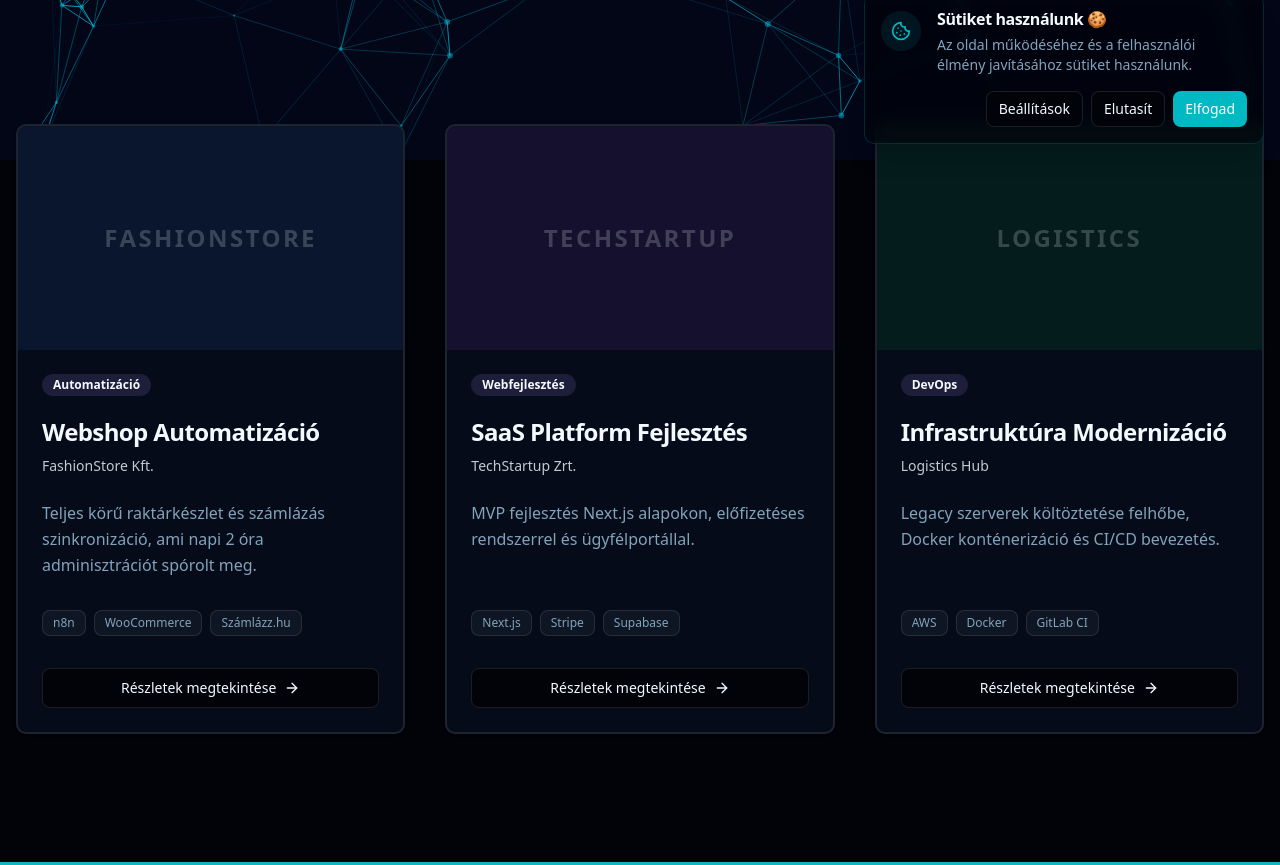
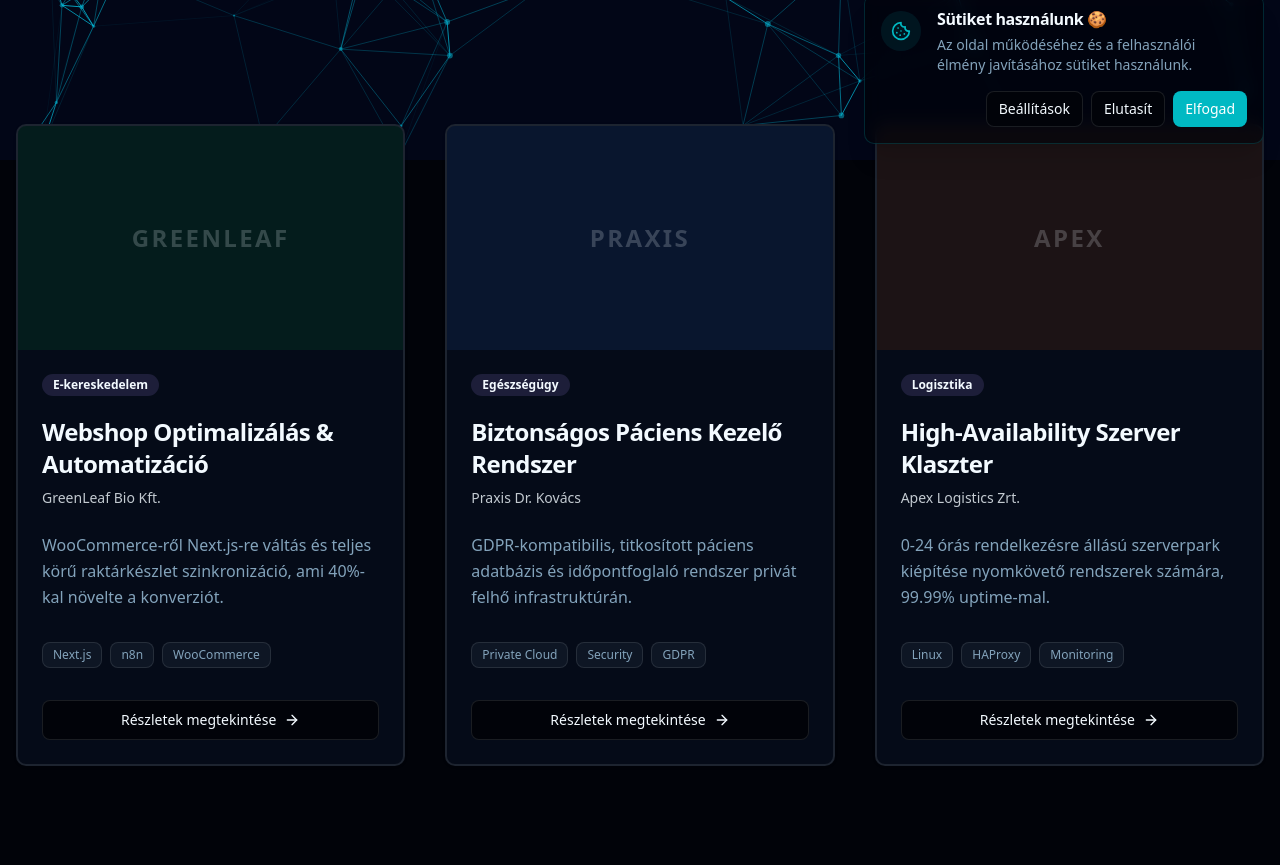
Before and after one commit to whoisnrb/webpage, a Next.js app: page /en/referenciak in a window 1280 px wide. Shown: the part 640-1505 px from the top of the page. Built offline with nearby package versions, Linux system fonts and the light colour scheme; no server answers; the database is empty; grey boxes are pictures that could not be loaded.

Commit message:
chore: update references with realistic examples

```diff
--- a/src/app/[locale]/referenciak/page.tsx
+++ b/src/app/[locale]/referenciak/page.tsx
@@ -6,28 +6,28 @@ import { ArrowRight } from "lucide-react"
 // Mock data for case studies
 const caseStudies = [
     {
-        title: "Webshop Automatizáció",
-        client: "FashionStore Kft.",
-        category: "Automatizáció",
-        description: "Teljes körű raktárkészlet és számlázás szinkronizáció, ami napi 2 óra adminisztrációt spórolt meg.",
-        tags: ["n8n", "WooCommerce", "Számlázz.hu"],
+        title: "Webshop Optimalizálás & Automatizáció",
+        client: "GreenLeaf Bio Kft.",
+        category: "E-kereskedelem",
+        description: "WooCommerce-ről Next.js-re váltás és teljes körű raktárkészlet szinkronizáció, ami 40%-kal növelte a konverziót.",
+        tags: ["Next.js", "n8n", "WooCommerce"],
+        image: "bg-green-500/10"
+    },
+    {
+        title: "Biztonságos Páciens Kezelő Rendszer",
+        client: "Praxis Dr. Kovács",
+        category: "Egészségügy",
+        description: "GDPR-kompatibilis, titkosított páciens adatbázis és időpontfoglaló rendszer privát felhő infrastruktúrán.",
+        tags: ["Private Cloud", "Security", "GDPR"],
         image: "bg-blue-500/10"
     },
     {
-        title: "SaaS Platform Fejlesztés",
-        client: "TechStartup Zrt.",
-        category: "Webfejlesztés",
-        description: "MVP fejlesztés Next.js alapokon, előfizetéses rendszerrel és ügyfélportállal.",
-        tags: ["Next.js", "Stripe", "Supabase"],
-        image: "bg-purple-500/10"
-    },
-    {
-        title: "Infrastruktúra Modernizáció",
-        client: "Logistics Hub",
-        category: "DevOps",
-        description: "Legacy szerverek költöztetése felhőbe, Docker konténerizáció és CI/CD bevezetés.",
-        tags: ["AWS", "Docker", "GitLab CI"],
-        image: "bg-green-500/10"
+        title: "High-Availability Szerver Klaszter",
+        client: "Apex Logistics Zrt.",
+        category: "Logisztika",
+        description: "0-24 órás rendelkezésre állású szerverpark kiépítése nyomkövető rendszerek számára, 99.99% uptime-mal.",
+        tags: ["Linux", "HAProxy", "Monitoring"],
+        image: "bg-orange-500/10"
     }
 ]
 
```
